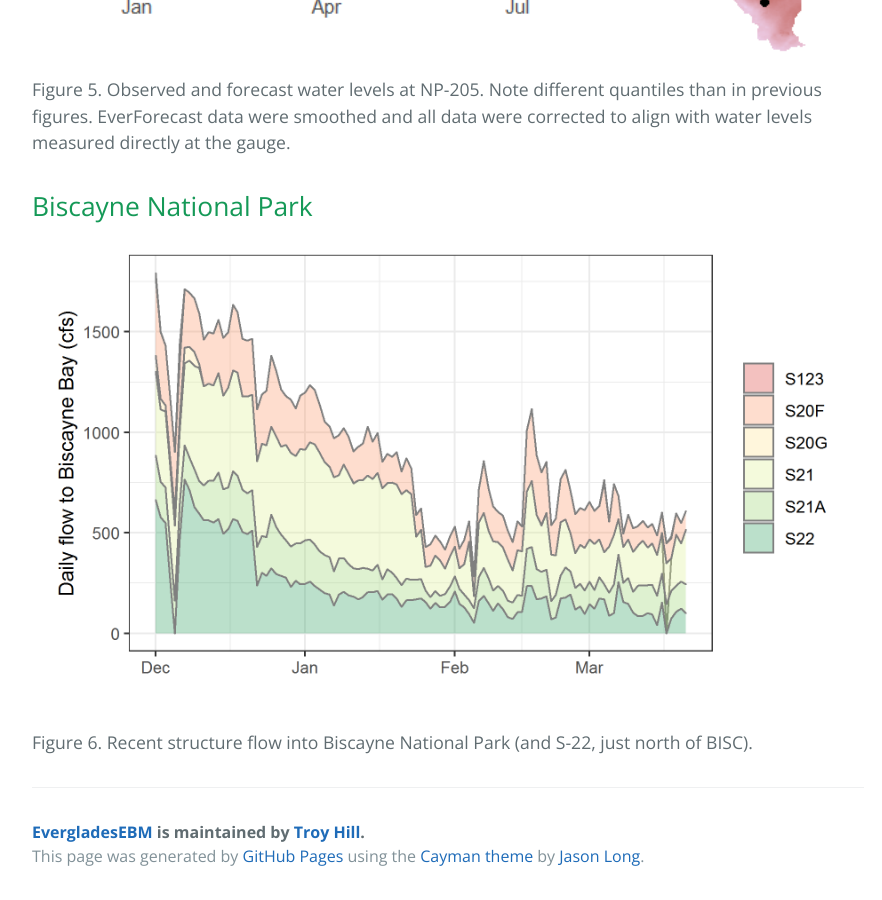
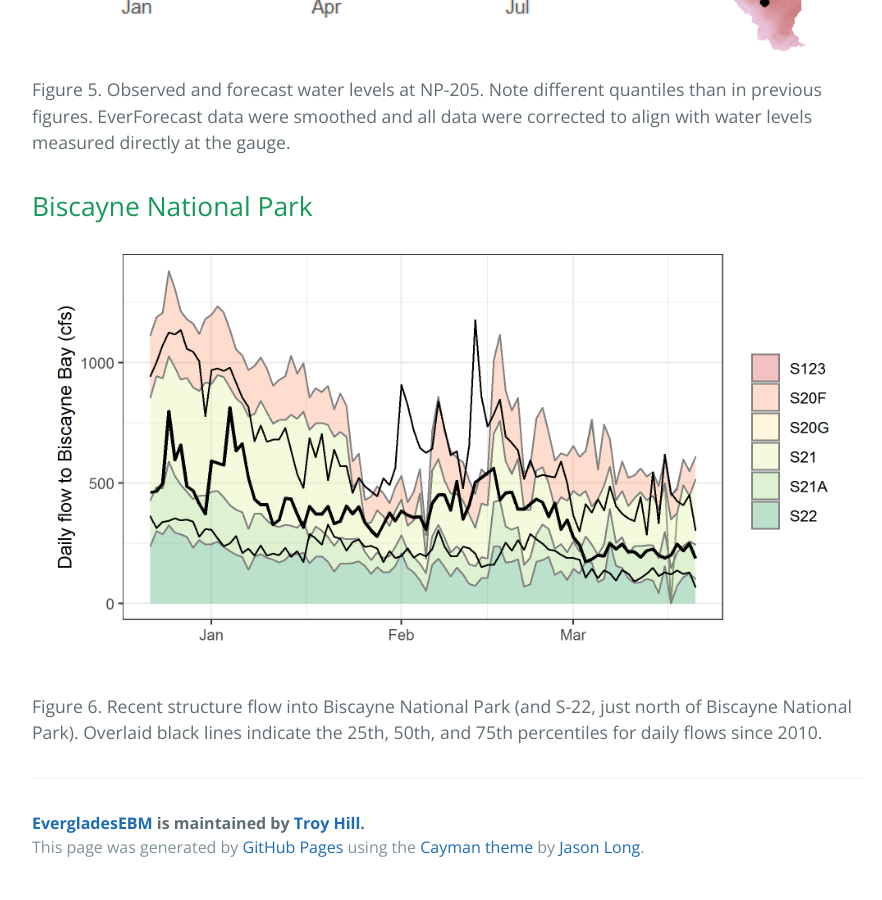
Before and after one commit to troyhill/EvergladesEBM, a Jekyll site: the page built from docs/output.md, in a window 1280 px wide and 900 px high, scrolled down 3400 px. Shown: the whole window, without its empty margins (192-1074 px from the left). Built offline with Jekyll 4.4.1, drawn with Linux system fonts in a browser that asks for light colours.

Commit message:
updated BISC figure

```diff
--- a/docs/output.md
+++ b/docs/output.md
@@ -46,4 +46,4 @@ Figure 5. Observed and forecast water levels at NP-205. Note different quantiles
 
 <img src="{{site.url}}/figures/BISC_inflows.png" style="display: block; margin: auto;" width="800" />
 
-Figure 6. Recent structure flow into Biscayne National Park (and S-22, just north of BISC).
+Figure 6. Recent structure flow into Biscayne National Park (and S-22, just north of Biscayne National Park). Overlaid black lines indicate the 25th, 50th, and 75th percentiles for daily flows since 2010.
```
Also changed, not shown: docs/figures/BISC_inflows.png.
